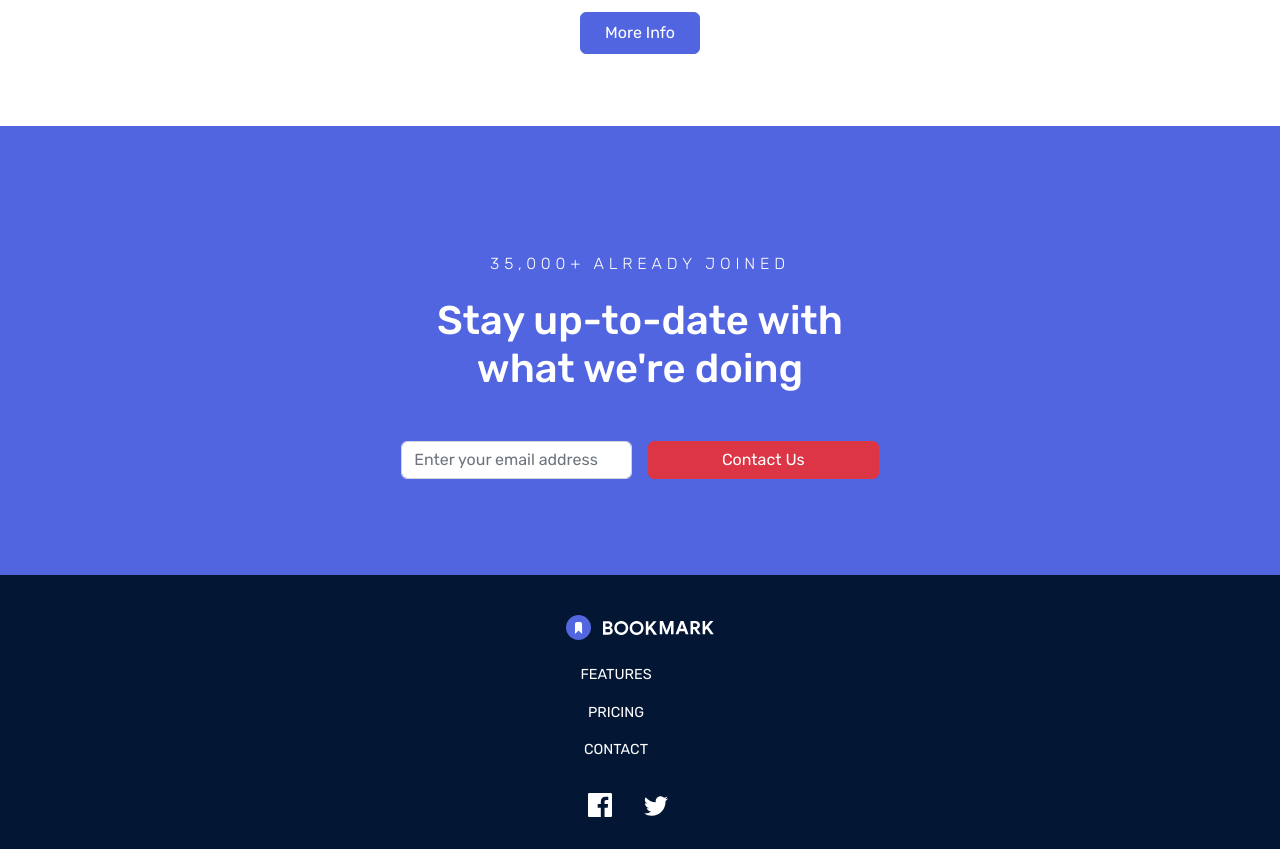
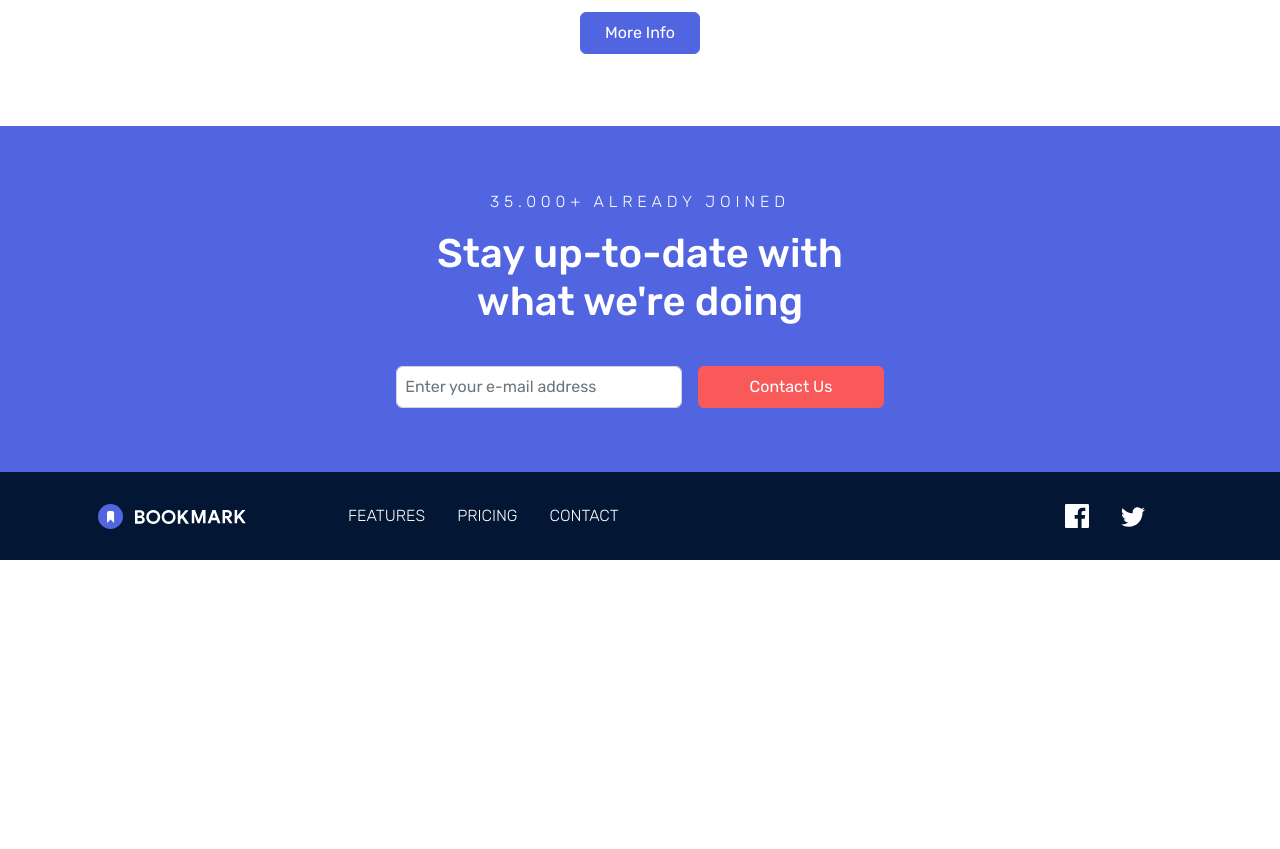
Before and after one commit to evarkitecta/Angular-Sprint2, a website: page index.html in a window 1280 px wide. Shown: the part 2580-3429 px from the top of the page. After the commit the page ends 3140 px from the top, so only its background shows below. Drawn offline with nearby package versions, Linux system fonts and the light colour scheme.

Commit message:
Nivell 2 - Exercici 5 acabat

```diff
--- a/index.html
+++ b/index.html
@@ -415,34 +415,81 @@
     <!-- FOOTER -->
     <!-- ================================== -->
 
-    <footer class="container-fluid text-white">
+    <footer>
 
         <!-- ============================= -->
         <!-- FORM SECTION -->
         <!-- ============================= -->
 
-        <section class="row d-flex bg-primary justify-content-center">
-
-            <div class="col-12 col-md-5 text-center mt-md-4 py-5">
-                <div class="my-5">
-                    <p class="h6 pt-2 text-uppercase mb-4 more-word-spacing">35,000+ already joined</p>
-                    <h2 class="h1 my-4">Stay up-to-date with what we're doing</h2>
+        <section class="container-fluid bg-primary text-white align-items-center pt-5 pb-4">
+            <!-- <div class="container-xl pt-4 pb-4"> -->
+            <div class="row justify-content-center text-center text-white">
+                <div class="col-12 col-md-5 mt-4 mt-md-3 mb-3">
+                    <p class="text-uppercase p-footer mb-md-3 more-word-spacing">
+                        35.000+ already joined
+                    </p>
+                    <h2 class="h1 px-3 px-md-4">
+                        Stay up-to-date with what we're doing
+                    </h2>
                 </div>
-                <form class="d-flex flex-column flex-md-row align-items-center justify-content-center m-3 my-5">
-                    <input type="email" class="form-control me-md-3 mb-3 mb-md-0 flex-md-shrink-1"
-                        placeholder="Enter your email address" id="exampleInputEmail1" aria-describedby="emailHelp">
-                    <button type="submit" class="btn btn-danger mt-x mt-md-0 align-items-center w-100 ">Contact
-                        Us</button>
-                </form>
             </div>
-
+            <form
+                class="row justify-content-center align-items-center text-center mx-4 rounded-2 gx-3 mb-md-4 needs-validation"
+                novalidate>
+                <div class="col-12 col-md-3">
+                    <input type="email" class="form-control p-2 text-center text-md-start flex-grow-1" id="user-email"
+                        aria-describedby="emailHelp" placeholder="Enter your e-mail address" required />
+                    <div class="invalid-feedback text-light bg-secondary rounded-bottom mt-0 p-2 text-start">
+                        Enter a valid e-mail
+                    </div>
+                </div>
+                <div class="col-12 col-md-2 my-3 mx-md-0 pb-3 pb-md-0">
+                    <button type="submit" class="btn btn-secondary w-100 text-white py-2 text-nowrap">
+                        Contact Us
+                    </button>
+                </div>
+            </form>
+            <!-- </div> -->
         </section>
 
         <!-- ============================= -->
         <!-- BOTTOM NAV -->
         <!-- ============================= -->
 
-        <section class="row bg-c-dark-blue d-flex align-content-center justify-content-center">
+        <section class="container-fluid bg-c-dark-blue text-white align-items-center text-uppercase">
+
+            <div class="row py-2">
+                <div class="col-12 col-md-3 d-flex flex-md-row justify-content-center align-items-center mt-4 mt-md-0">
+                    <a class="navbar-brand d-flex align-content-center px-4 p-md-0 " href="#">
+                        <img class="ms-md-4" src="./img/logo-bookmark_white.svg" alt="logo Bookmark" height="25">
+                    </a>
+                </div>
+                <div
+                    class="col-12 col-md-5 d-flex flex-column flex-md-row justify-content-start align-items-center my-3 fw-light">
+                    <a class="nav-link mx-3 my-2 " aria-current="page" href="#">Features</a>
+                    <a class="nav-link mx-3 my-2 " aria-current="page" href="#">Pricing</a>
+                    <a class="nav-link mx-3 my-2  " aria-current=" page" href="#">Contact</a>
+                </div>
+
+                <div
+                    class="col-12 col-md-3 d-flex flex-row justify-content-center justify-content-md-end align-items-center me-md-5 mb-4 mb-md-0">
+
+                    <a class="nav-link  mx-3 text-light" aria-current="page" href="#">
+                        <img src="./img/icon-facebook.svg" alt="hamburguer menu">
+                    </a>
+
+                    <a class="nav-link mx-3 text-light" aria-current="page" href="#">
+                        <img src="./img/icon-twitter.svg" alt="hamburguer menu">
+                    </a>
+
+                </div>
+            </div>
+        </section>
+
+
+
+
+        <!-- <section class="row bg-c-dark-blue d-flex align-content-center justify-content-center">
 
             <div class="col-12  text-center justify-content-center text-white my-4">
                 <a class="navbar-brand px-4 p-md-0 " href="#">
@@ -474,7 +521,7 @@
                     </li>
                 </ul>
             </div>
-        </section>
+        </section> -->
 
     </footer>
 
```
